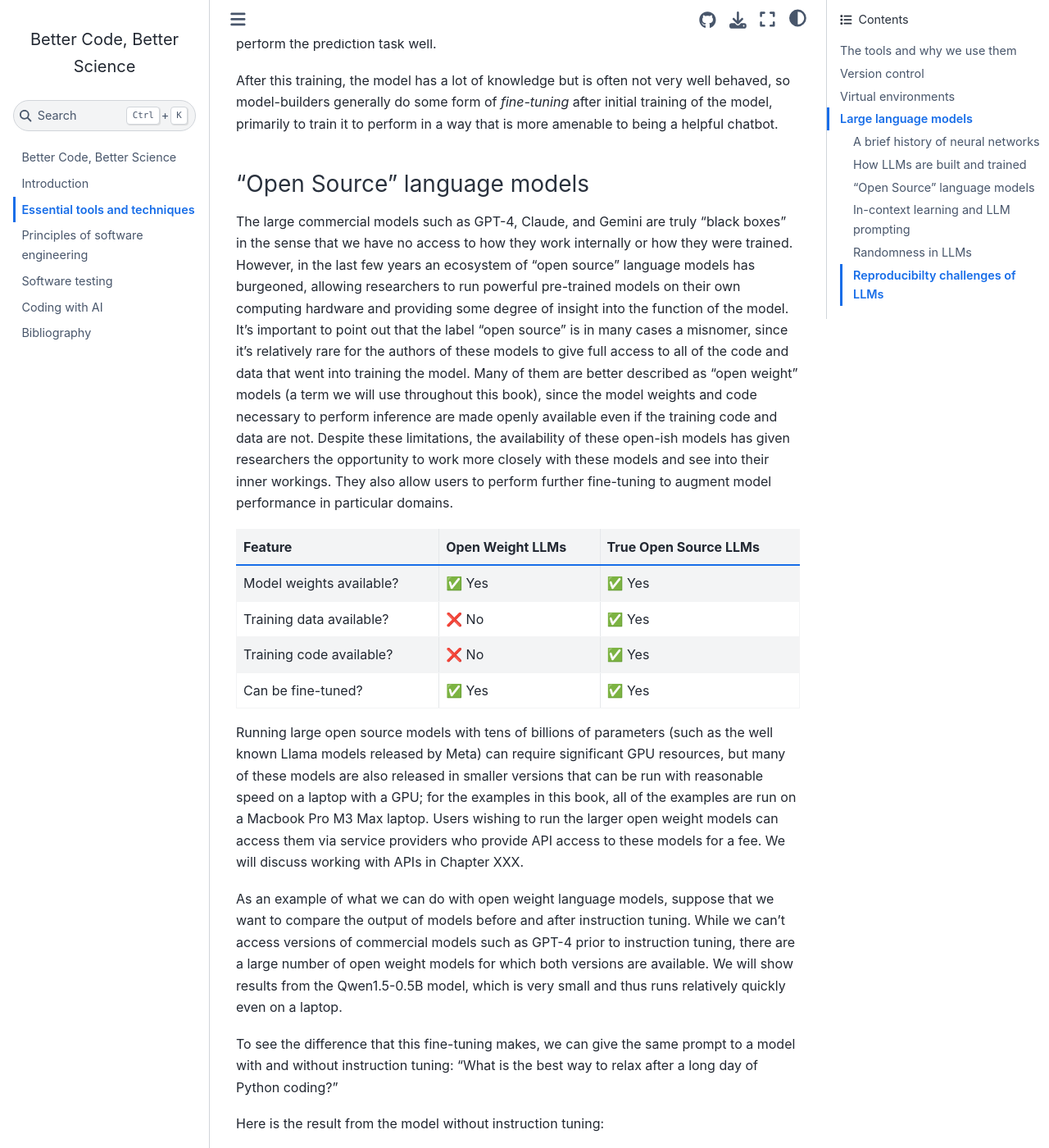
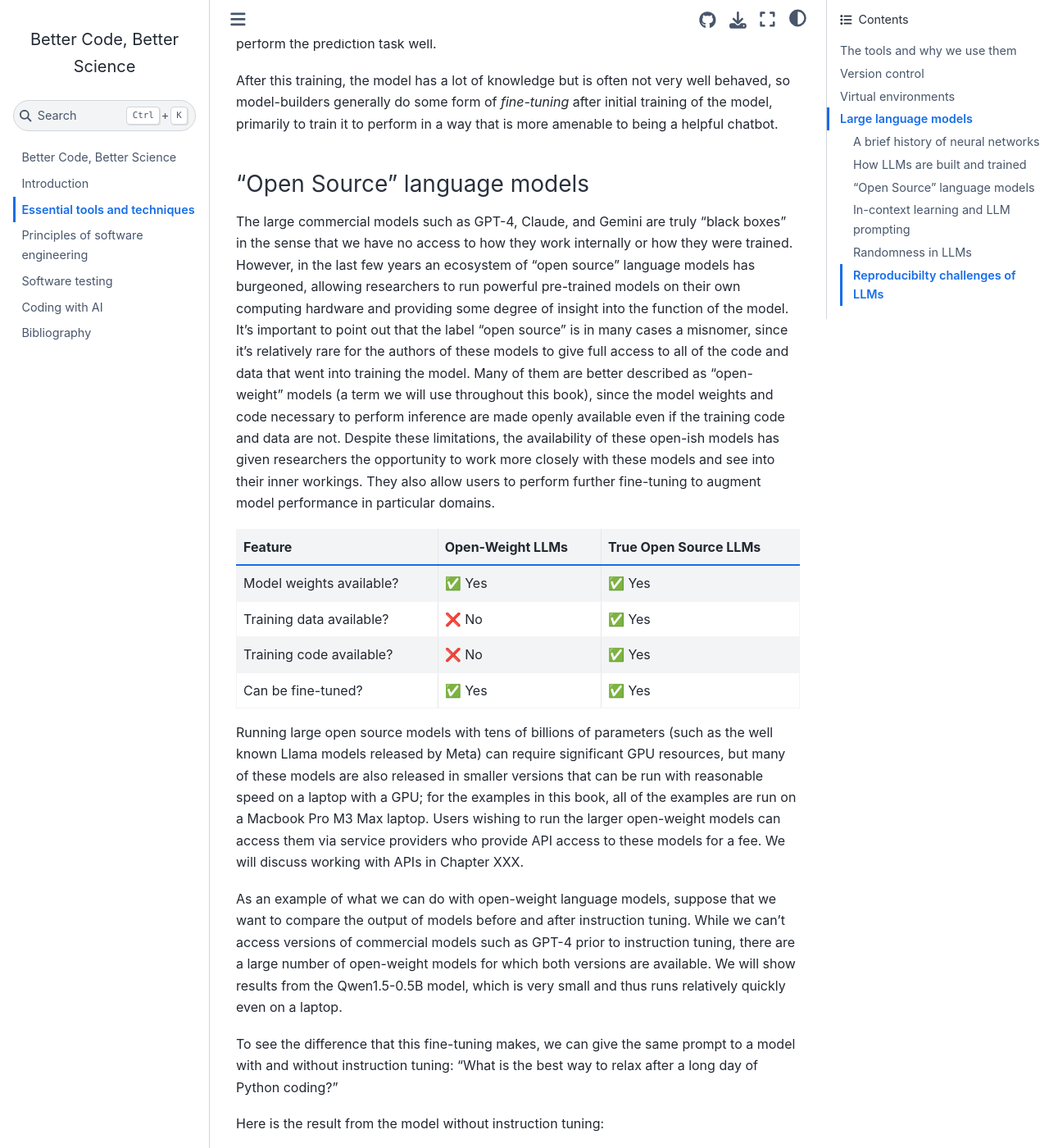
Before and after one commit to BetterCodeBetterScience/book, a Jupyter Book: the page built from book/essential_tools_and_techniques.md, in a window 1280 px wide and 1400 px high, scrolled down 17517 px. Shown: the whole window at 82% size. Built offline with Jupyter Book 1.0.4 settings and Sphinx 7.4.7 and the Sphinx Book theme 1.1.4, drawn with Linux system fonts in a browser that asks for light colours; pages that are not in the unit, such as notebooks, are missing from menus; cross-references to code outside the pages are shown as plain code; some of the changed text lies outside the part shown.

```diff
--- a/book/essential_tools_and_techniques.md
+++ b/book/essential_tools_and_techniques.md
@@ -567,11 +567,11 @@ After this training, the model has a lot of knowledge but is often not very well
 The large commercial models such as GPT-4, Claude, and Gemini are truly "black boxes" in the sense that we have no access to how they work internally or how they were trained.
 However, in the last few years an ecosystem of "open source" language models has burgeoned, allowing researchers to run powerful pre-trained models on their own computing hardware and providing some degree of insight into the function of the model.
 It's important to point out that the label "open source" is in many cases a misnomer, since it's relatively rare for the authors of these models to give full access to all of the code and data that went into training the model.
-Many of them are better described as "open weight" models (a term we will use throughout this book), since the model weights and code necessary to perform inference are made openly available even if the training code and data are not.
+Many of them are better described as "open-weight" models (a term we will use throughout this book), since the model weights and code necessary to perform inference are made openly available even if the training code and data are not.
 Despite these limitations, the availability of these open-ish models has given researchers the opportunity to work more closely with these models and see into their inner workings.
 They also allow users to perform further fine-tuning to augment model performance in particular domains.
 
-| Feature | Open Weight LLMs | True Open Source LLMs |
+| Feature | Open-Weight LLMs | True Open Source LLMs |
 |------------------|------------------|----------------------|
 | Model weights available? | ✅ Yes | ✅ Yes |
 | Training data available? | ❌ No | ✅ Yes |
@@ -579,11 +579,11 @@ They also allow users to perform further fine-tuning to augment model performanc
 | Can be fine-tuned? | ✅ Yes | ✅ Yes |
 
 Running large open source models with tens of billions of parameters (such as the well known Llama models released by Meta) can require significant GPU resources, but many of these models are also released in smaller versions that can be run with reasonable speed on a laptop with a GPU; for the examples in this book, all of the examples are run on a Macbook Pro M3 Max laptop.
-Users wishing to run the larger open weight models can access them via service providers who provide API access to these models for a fee.
+Users wishing to run the larger open-weight models can access them via service providers who provide API access to these models for a fee.
 We will discuss working with APIs in Chapter XXX.
 
-As an example of what we can do with open weight language models, suppose that we want to compare the output of models before and after instruction tuning.
-While we can't access versions of commercial models such as GPT-4 prior to instruction tuning, there are a large number of open weight models for which both versions are available.
+As an example of what we can do with open-weight language models, suppose that we want to compare the output of models before and after instruction tuning.
+While we can't access versions of commercial models such as GPT-4 prior to instruction tuning, there are a large number of open-weight models for which both versions are available.
 We will show results from the Qwen1.5-0.5B model, which is very small and thus runs relatively quickly even on a laptop.
 
 To see the difference that this fine-tuning makes, we can give the same prompt to a model with and without instruction tuning: "What is the best way to relax after a long day of Python coding?"
@@ -652,6 +652,6 @@ These systems often default to a small degree of randomness (with temperature in
 The randomness of large language models is particularly important for researchers using them in contexts where reproducibilty is important.
 Research performed using commercial/closed large language models should be considered irreproducible in principle; even if one records the system fingerprint (uniquely specifying which model was run) and sets the random seed, there is no guarantee that these models will remain available.
 As an example, OpenAI has [deprecated a number of models](https://platform.openai.com/docs/deprecations), including the widely used `text-davinci-002` model, meaning that they are no longer available to users.
-Research performed on open weight models is in theory reproducible if the random seed is specified along with the specific model version used.
+Research performed on open-weight models is in theory reproducible if the random seed is specified along with the specific model version used.
 However, in many cases it is also important to ensure that any results obtained using LLMs are robust to the specific random seed chosen.
 One should *never* cherry pick scientific results by trying different random seeds and only reporting the results that are most consistent with the hypothesis being tested; we refer to this as "seed-hacking", on analogy to the commonly used term "p-hacking".
```
